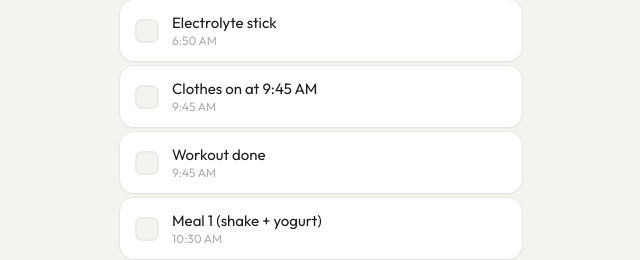
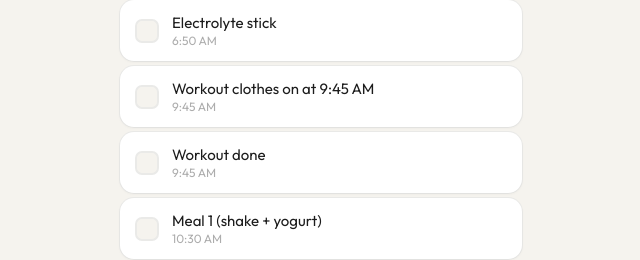
Before and after one commit to kadcee/KC-Wellness, a plain HTML site: page index.html in a window 1280 px wide. Shown: the part 158-418 px from the top of the page, 319-959 px from the left. Drawn offline with Linux system fonts and the light colour scheme.

Commit message:
Update clothes item description in ITEMS array

```diff
--- a/wellness.html
+++ b/index.html
@@ -179,7 +179,7 @@ main{padding:14px 14px calc(76px + var(--sb))}
 <script>
 const ITEMS=[
   {id:'electrolyte',name:'Electrolyte stick',time:'6:50 AM'},
-  {id:'clothes',name:'Clothes on at 9:45 AM',time:'9:45 AM'},
+  {id:'clothes',name:'Workout clothes on at 9:45 AM',time:'9:45 AM'},
   {id:'workout',name:'Workout done',time:'9:45 AM',sub:'workout'},
   {id:'meal1',name:'Meal 1 (shake + yogurt)',time:'10:30 AM'},
   {id:'supplements',name:'Supplements',time:'10:30 AM'},
```
